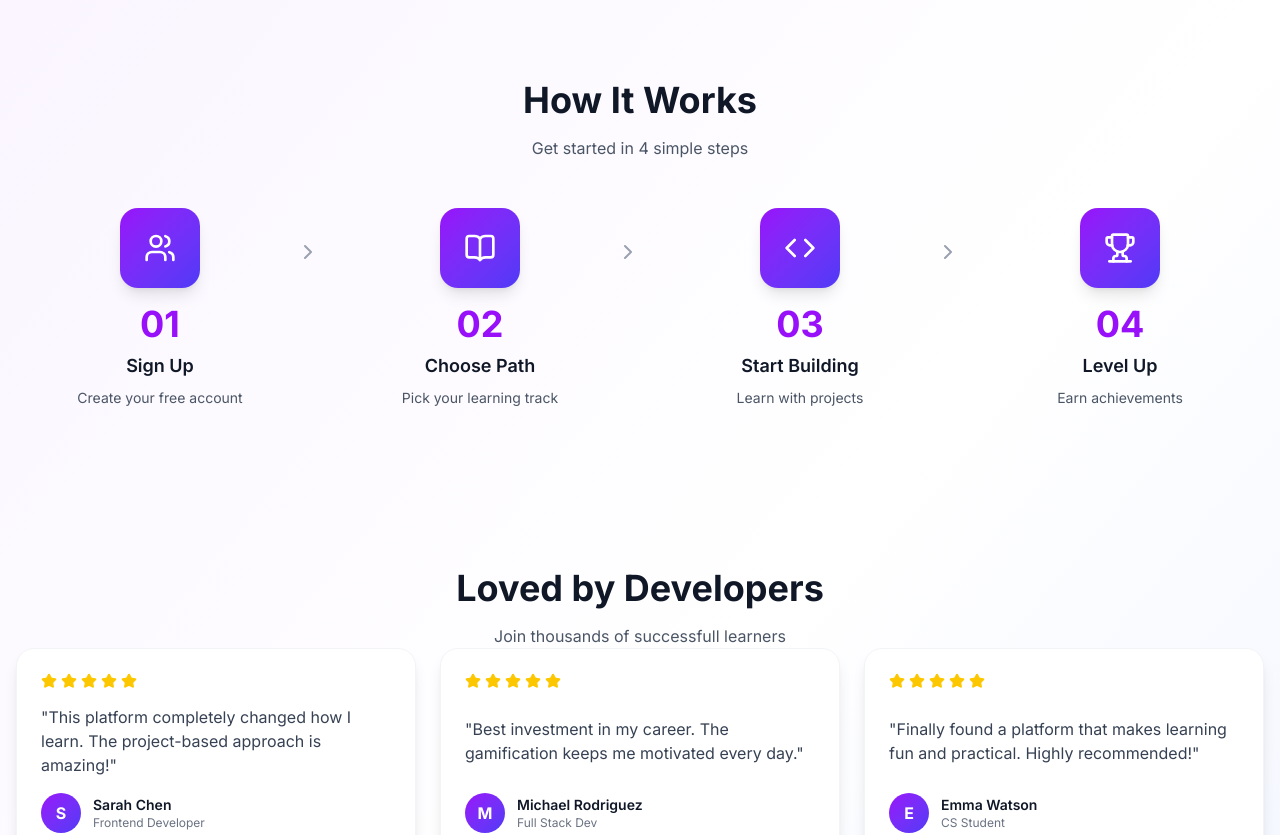
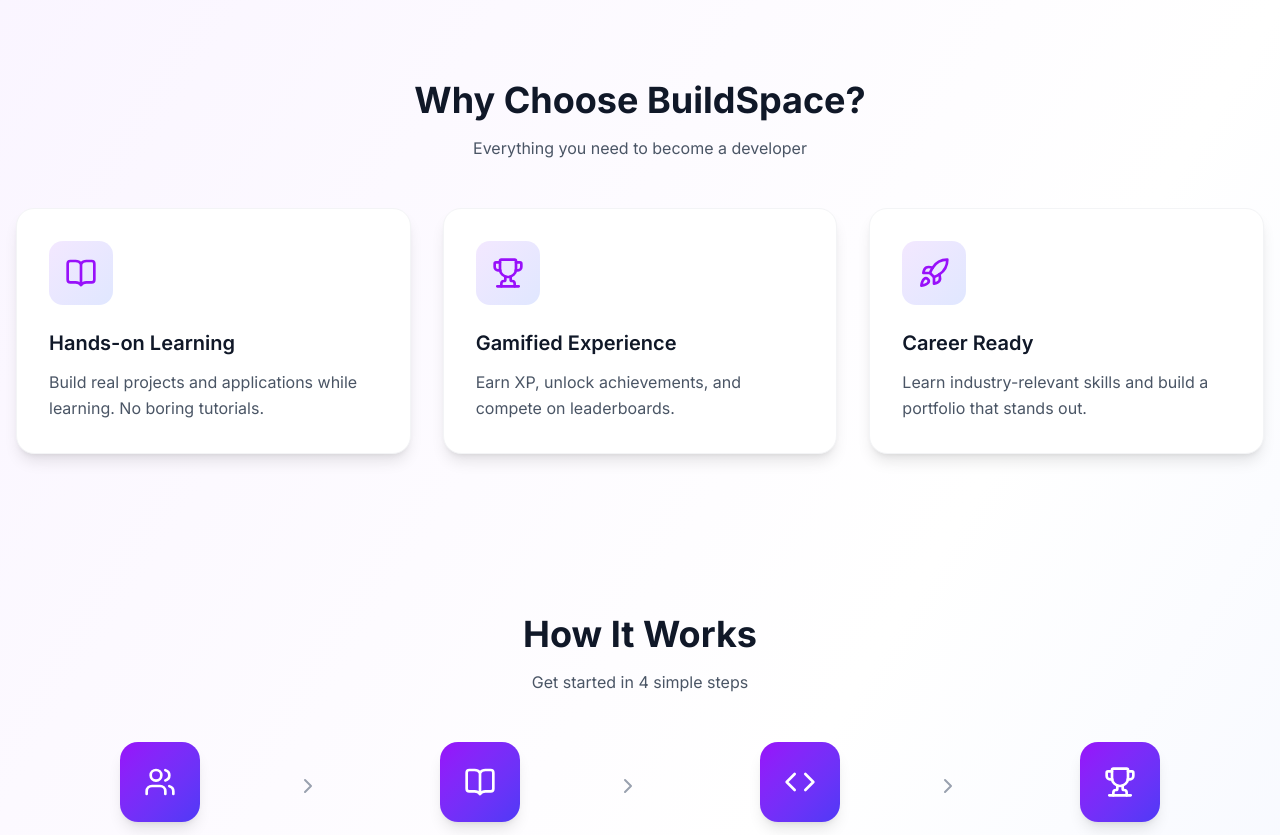
Before and after one commit to ARJ99/buildspace, a Next.js app: page / in a window 1280 px wide. Shown: the top 835 px of the page. Built offline with nearby package versions, Linux system fonts and the light colour scheme; no server answers.

Commit message:
Feat:Feature Section

```diff
--- a/app/page.tsx
+++ b/app/page.tsx
@@ -2,7 +2,7 @@
 
 import { ChevronRight, Code, Sparkles, Star, TrendingUp } from "lucide-react";
 import { motion } from "framer-motion";
-import { footerLinks, steps, testimonials } from "./data";
+import { features, footerLinks, steps, testimonials } from "./data";
 import { SignUpButton } from "@clerk/nextjs";
 import { Button } from "@/components/ui/button";
 
@@ -15,6 +15,48 @@ export default function LandingPage() {
       {/* Navigation */}
 
       {/* Feature Sections */}
+      <section className="relative container mx-auto px-4 py-20 z-10">
+        <motion.div
+          initial={{ opacity: 0, y: 20 }}
+          whileInView={{ opacity: 1, y: 0 }}
+          transition={{ duration: 0.6 }}
+          viewport={{ once: true }}
+          className="text-center mb-12"
+        >
+          <h2 className="text-4xl font-bold text-gray-900">
+            Why Choose BuildSpace?
+          </h2>
+          <p className="text-gray-600 mt-4">
+            Everything you need to become a developer
+          </p>
+        </motion.div>
+
+        <div className="grid md:grid-cols-3 gap-8">
+          {features.map((feature, index) => (
+            <motion.div
+              key={index}
+              initial={{ opacity: 0, y: 30 }}
+              whileInView={{ opacity: 1, y: 0 }}
+              transition={{ duration: 0.5, delay: feature.delay }}
+              viewport={{ once: true }}
+              whileHover={{ y: -10, scale: 1.02 }}
+              className="group bg-white rounded-2xl p-8 border border-gray-100 shadow-lg hover:shadow-xl transition-all duration-300"
+            >
+              <div className="relative">
+                <div className="w-16 h-16 bg-linear-to-br from-purple-100 to-indigo-100 rounded-xl flex items-center justify-center mb-6 group-hover:scale-110 transition-transform duration-300">
+                  <feature.icon className="w-8 h-8 text-purple-600" />
+                </div>
+                <h3 className="text-xl font-semibold text-gray-900 mb-3">
+                  {feature.title}
+                </h3>
+                <p className="text-gray-600 leading-relaxed">
+                  {feature.description}
+                </p>
+              </div>
+            </motion.div>
+          ))}
+        </div>
+      </section>
 
       {/* How it works */}
       <section className="relative container mx-auto px-4 py-20 z-10">
```
